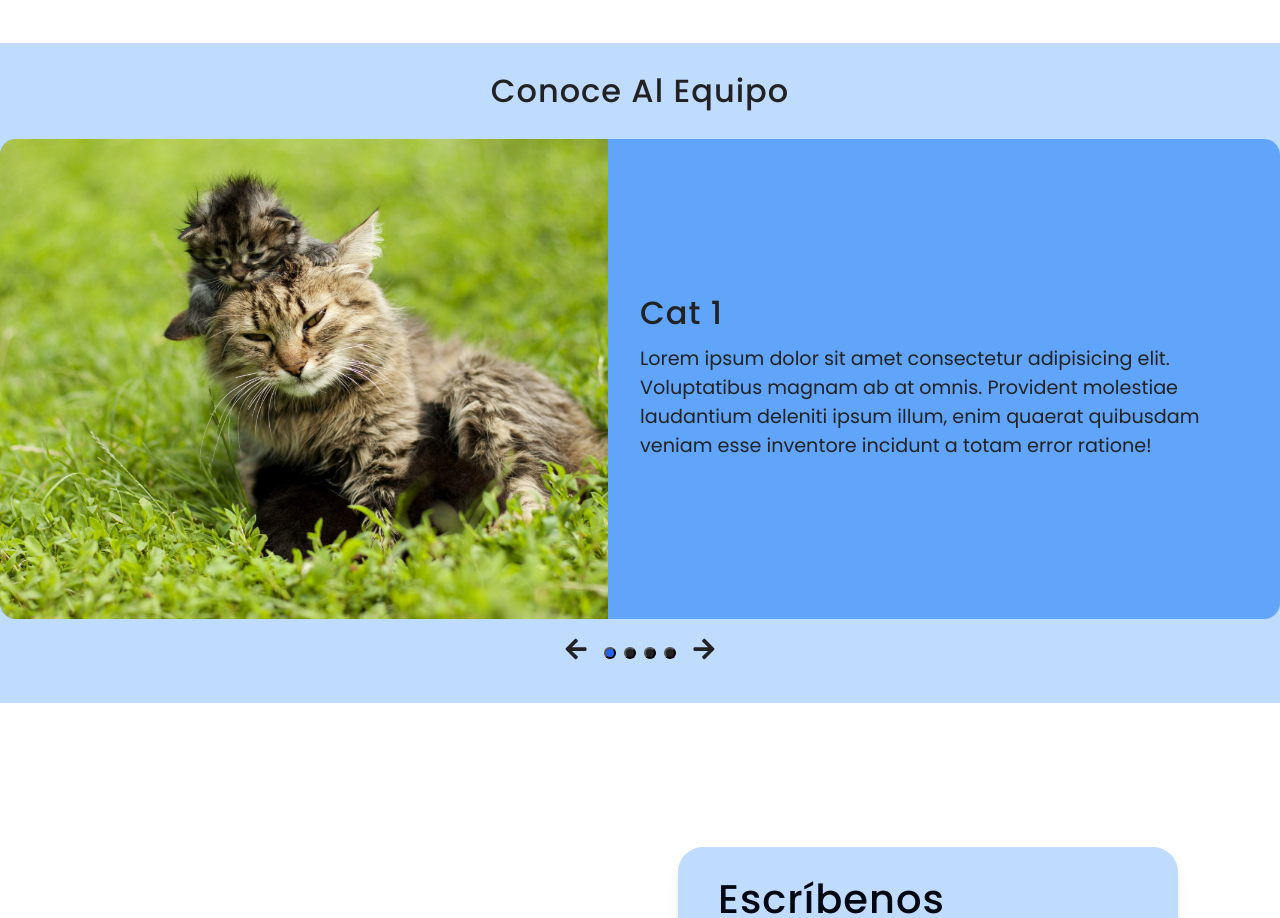
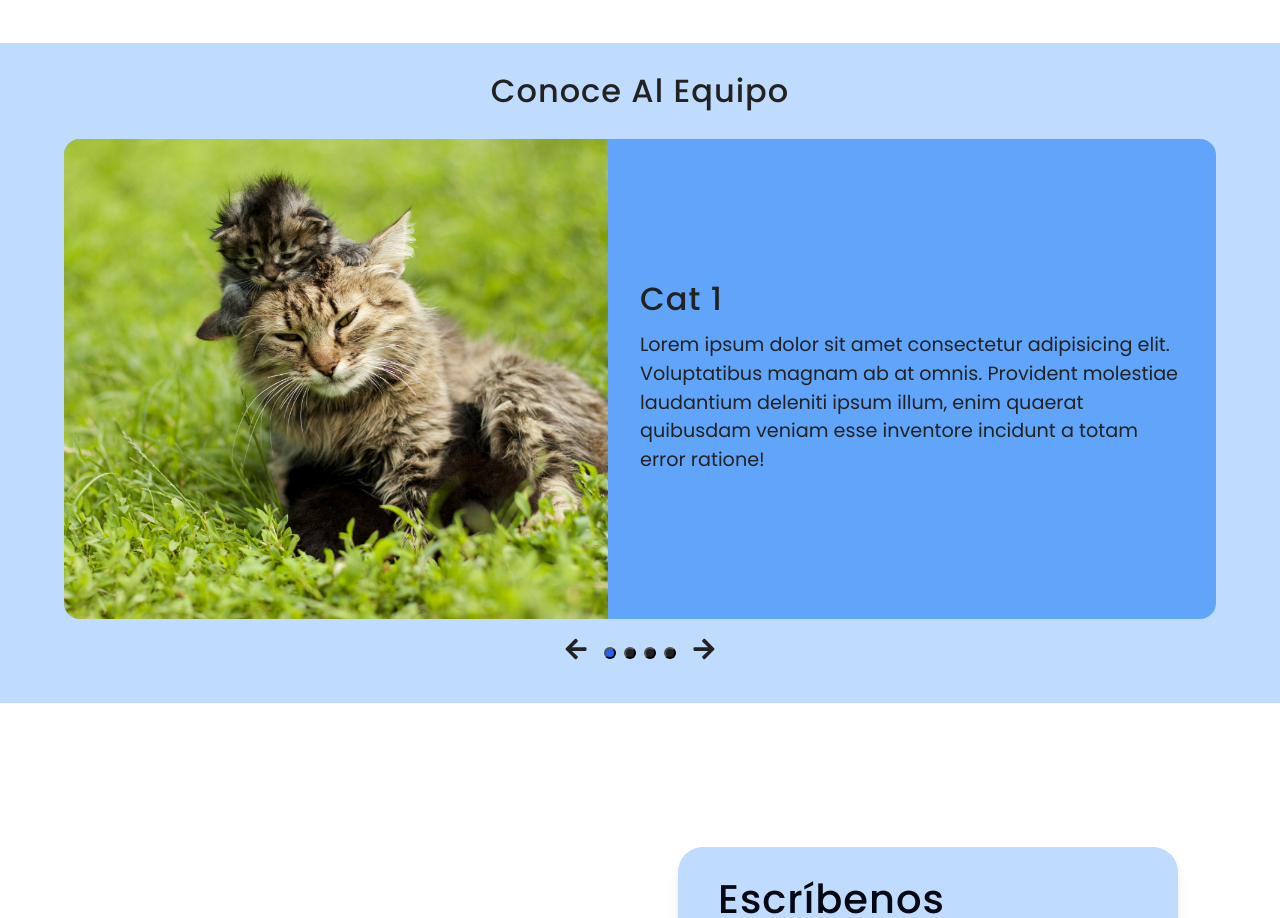
Before and after one commit to asa7ur/Educadores_Caninos, a React (Vite) app: page / in a window 1280 px wide. Shown: the part 1780-2698 px from the top of the page. Built offline with nearby package versions, Linux system fonts and the light colour scheme.

Commit message:
minor changes

```diff
--- a/src/components/AboutUs.jsx
+++ b/src/components/AboutUs.jsx
@@ -58,7 +58,7 @@ export const AboutUs = () => {
         drag='x'
         dragConstraints={{ left: 0, right: 0 }}
         style={{ x: dragX }}
-        animate={{ translateX: `-${imgIndex * 100}%` }}
+        animate={{ translateX: `-${imgIndex * 100}vw` }}
         transition={SPRING_OPTIONS}
         onDragEnd={onDragEnd}
         className='carousel'
@@ -121,6 +121,7 @@ const Wrapper = styled.section`
     width: 100%;
     cursor: grab;
     align-items: center;
+    justify-content: center;
     position: relative;
   }
 
@@ -131,13 +132,14 @@ const Wrapper = styled.section`
 
   .slide {
     display: flex;
-    width: 100vw;
+    width: 90vw;
     flex-shrink: 0;
     border-radius: 1rem;
     background-color: var(--primary-400);
     overflow: hidden;
     align-items: center;
     justify-content: center;
+    margin: 0 5vw;
   }
 
   .image {
```
Also changed, not shown: src/assets/cat_4.jpg.
